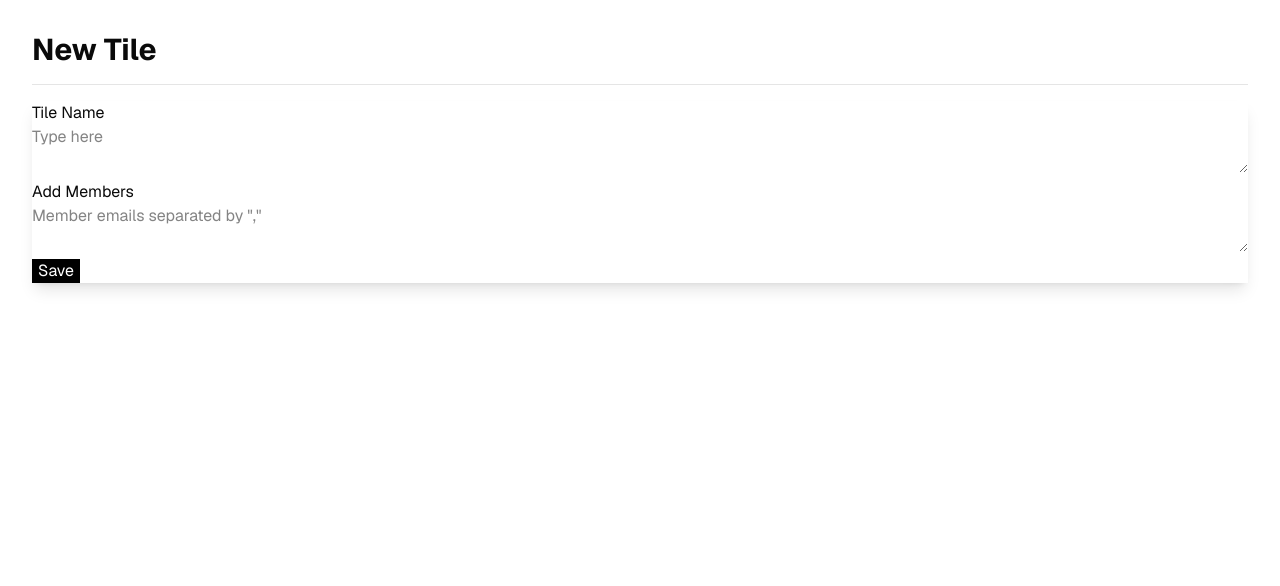
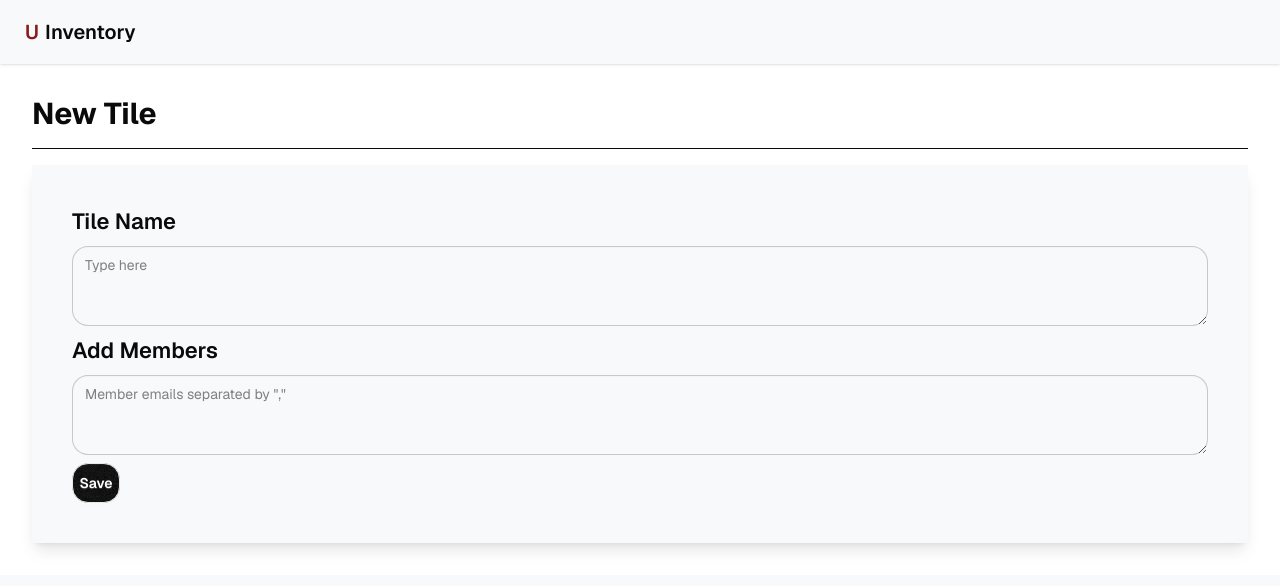
Before and after one commit to 320-Group-Project/inventory-app, a Next.js app in the folder with-supabase-app/: page /dashboard/new-tile in a window 1280 px wide. Shown: the top 586 px of the page. Built offline with nearby package versions, Linux system fonts and the light colour scheme.

Commit message:
Nav bar (#20)
* started component

* registered daisyui plugin. made navbar with button(no link) and added to new tile page

* registered daisyui theme

```diff
--- a/with-supabase-app/app/dashboard/new-tile/page.tsx
+++ b/with-supabase-app/app/dashboard/new-tile/page.tsx
@@ -1,6 +1,8 @@
+import Navbar from "@/components/ui/navbar"
 export default function Page() {
     return (
-    <><div data-theme="ULight" className="flex flex-col items-left justify-center gap-4 p-8">
+        <><Navbar />
+        <div className="flex flex-col items-left justify-center gap-4 p-8">
             <h1 className="text-3xl font-bold">New Tile</h1>
             <line className="border-t" />
             <div className="card-xl bg-base-100 w-full shadow-lg">
--- a/with-supabase-app/app/globals.css
+++ b/with-supabase-app/app/globals.css
@@ -1,4 +1,6 @@
 @import 'tailwindcss';
+
+@plugin 'daisyui';
 
 @plugin 'tailwindcss-animate';
 
--- a/with-supabase-app/app/layout.tsx
+++ b/with-supabase-app/app/layout.tsx
@@ -25,11 +25,11 @@ export default function RootLayout({
   children: React.ReactNode;
 }>) {
   return (
-    <html lang="en" suppressHydrationWarning>
+    <html lang="en" data-theme="ULight" suppressHydrationWarning>
       <body className={`${geistSans.className} antialiased`}>
         <ThemeProvider
-          attribute="class"
-          defaultTheme="system"
+          attribute="data-theme"
+          defaultTheme="ULight"
           enableSystem
           disableTransitionOnChange
         >
--- /dev/null
+++ b/with-supabase-app/components/ui/navbar.tsx
@@ -0,0 +1,10 @@
+"use client"
+const Navbar = () => {
+  return (
+    <div className="navbar bg-base-100 shadow-sm">
+      <a className="btn btn-ghost text-xl"><span className="text-primary">U</span>Inventory</a>
+    </div>
+  )
+}
+
+export default Navbar
```
Lines whose indentation alone changed are shown as unchanged.
